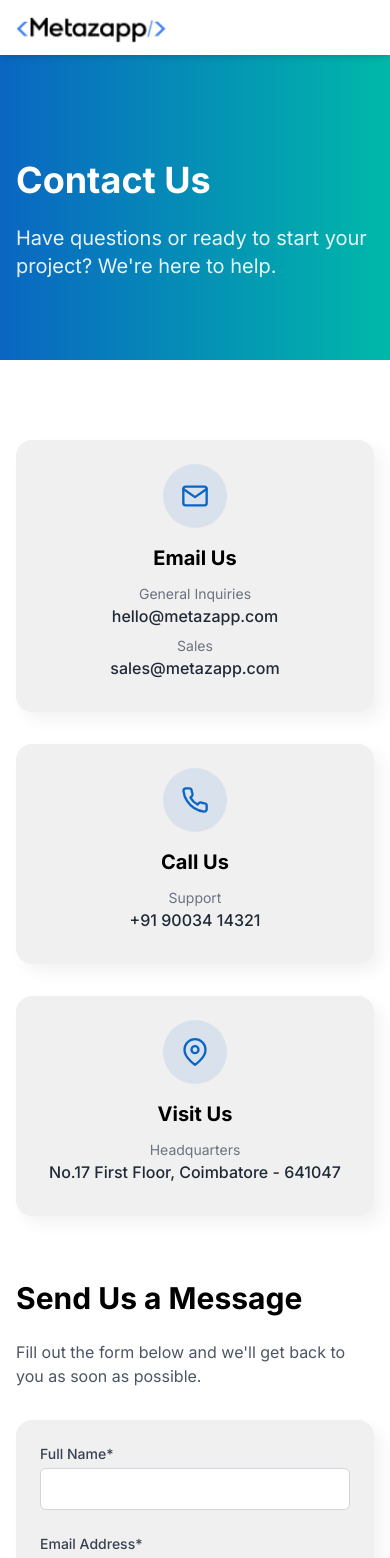
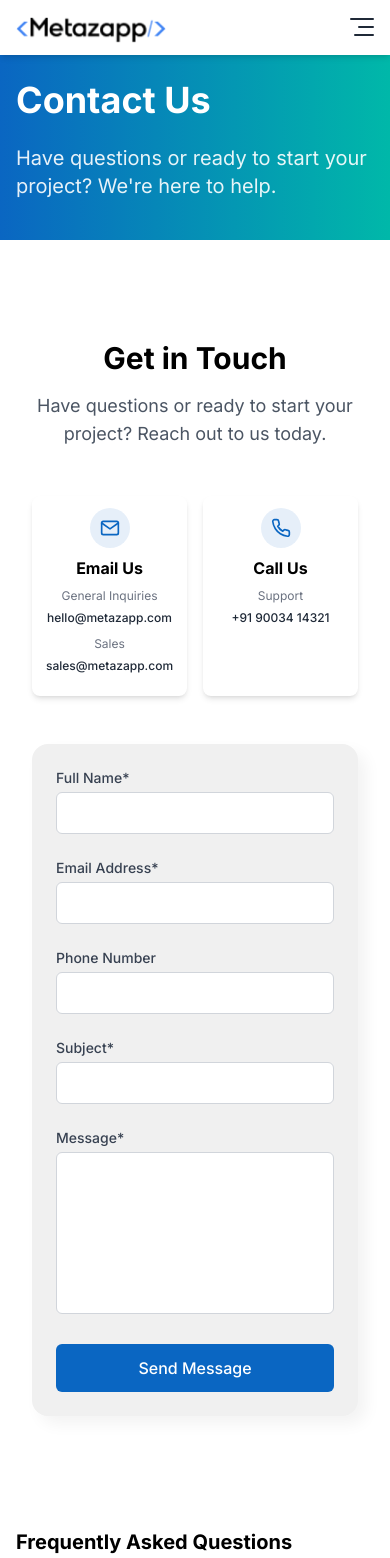
Before and after one commit to metazapp/meta-site-next, a Next.js app: page /contact in a window 390 px wide. Shown: the top 1558 px of the page. Built offline with nearby package versions, Linux system fonts and the light colour scheme.

Commit message:
mar27:upd

```diff
--- a/app/(pages)/contact/page.tsx
+++ b/app/(pages)/contact/page.tsx
@@ -1,8 +1,7 @@
 import { Metadata } from "next";
-import ContactForm from "@/app/components/forms/ContactForm";
-import { FiMail, FiPhone, FiMapPin } from "react-icons/fi";
 import FaqAccordion from "@/app/components/sections/FaqAccordion";
 import { faqs } from "@/app/utils/mockData";
+import ContactSection from "@/app/components/sections/ContactSection";
 
 export const metadata: Metadata = {
   title: "Contact Us - Metazapp",
@@ -20,7 +19,7 @@
   return (
     <>
      {/* Hero Banner */}
-      <section className="pt-40 pb-20 bg-gradient-to-r from-primary to-secondary text-white">
+<section className="pt-20 pb-10 bg-gradient-to-r from-primary to-secondary text-white">
   <div className="container mx-auto px-4">
     <div className="max-w-2xl">
       <h1 className="text-4xl md:text-5xl font-bold mb-6">Contact Us</h1>
@@ -32,78 +31,20 @@
 </section>
 
 {/* Contact Information */}
-      <section className="py-20">
+<section className="py-5">
   <div className="container mx-auto px-4">
-          <div className="grid grid-cols-1 md:grid-cols-3 gap-8 mb-16">
-            <div className="bg-white p-6 rounded-lg shadow-md text-center neumorph">
-              <div className="inline-flex items-center justify-center w-16 h-16 rounded-full bg-primary/10 mb-4">
-                <FiMail size={28} className="text-primary" />
-              </div>
-              <h3 className="text-xl font-bold mb-3">Email Us</h3>
-              <div className="mb-2">
-                <p className="text-gray-500 text-sm">General Inquiries</p>
-                <a
-                  href="mailto:hello@metazapp.com"
-                  className="text-gray-800 font-medium hover:text-primary transition-colors"
-                >
-                  hello@metazapp.com
-                </a>
-              </div>
-              <div className="mb-2">
-                <p className="text-gray-500 text-sm">Sales</p>
-                <a
-                  href="mailto:sales@metazapp.com"
-                  className="text-gray-800 font-medium hover:text-primary transition-colors"
-                >
-                  sales@metazapp.com
-                </a>
-              </div>
-            </div>
+    <ContactSection />
 
-            <div className="bg-white p-6 rounded-lg shadow-md text-center neumorph">
-              <div className="inline-flex items-center justify-center w-16 h-16 rounded-full bg-primary/10 mb-4">
-                <FiPhone size={28} className="text-primary" />
-              </div>
-              <h3 className="text-xl font-bold mb-3">Call Us</h3>
-              <div className="mb-2">
-                <p className="text-gray-500 text-sm">Support</p>
-                <a
-                  href="tel:+919003414321"
-                  className="text-gray-800 font-medium hover:text-primary transition-colors"
-                >
-                  +91 90034 14321
-                </a>
-              </div>
-            </div>
-
-            <div className="bg-white p-6 rounded-lg shadow-md text-center neumorph">
-              <div className="inline-flex items-center justify-center w-16 h-16 rounded-full bg-primary/10 mb-4">
-                <FiMapPin size={28} className="text-primary" />
-              </div>
-              <h3 className="text-xl font-bold mb-3">Visit Us</h3>
-              <div className="mb-2">
-                <p className="text-gray-500 text-sm">Headquarters</p>
-                <p className="text-gray-800 font-medium">
-                  No.17 First Floor, Coimbatore - 641047
-                </p>
-              </div>
-            </div>
-          </div>
-
-          <div className="grid grid-cols-1 lg:grid-cols-2 gap-12">
-            <div>
-              <h2 className="text-3xl font-bold mb-6">Send Us a Message</h2>
-              <p className="text-gray-600 mb-8">
-                Fill out the form below and we&apos;ll get back to you as soon as possible.
-              </p>
-              <ContactForm />
-            </div>
-
-            <div>
+    <div className="grid grid-cols-1 md:grid-cols-2 gap-6 md:gap-8 mt-8">
+      {/* Google Maps Column */}
+      {/* <div className="order-1 md:order-2">
         <div className="h-96 bg-gray-200 rounded-lg flex items-center justify-center mb-8 neumorph">
           <span className="text-gray-500">Google Maps Integration</span>
         </div>
+      </div> */}
 
+      {/* FAQ Column */}
+      <div className="order-2 md:order-1">
         <h3 className="text-xl font-bold mb-4">Frequently Asked Questions</h3>
         <FaqAccordion faqs={contactFaqs} />
       </div>
--- a/app/(pages)/products/page.tsx
+++ b/app/(pages)/products/page.tsx
@@ -1,4 +1,3 @@
-
 import { Metadata } from "next";
 import SectionHeading from "@/app/components/ui/SectionHeading";
 import Button from "@/app/components/ui/Button";
--- a/app/components/forms/ContactForm.tsx
+++ b/app/components/forms/ContactForm.tsx
@@ -85,7 +85,7 @@
 
   return (
     <form onSubmit={handleSubmit} className="neumorph p-6 md:p-8">
-      {submitStatus.message && (
+{/*       {submitStatus.message && (
         <div
           className={`mb-6 p-4 rounded-md ${
             submitStatus.success
@@ -95,7 +95,7 @@
         >
           {submitStatus.message}
         </div>
-      )}
+      )} */}
 
       <div className="grid grid-cols-1 md:grid-cols-2 gap-6">
         <div>
@@ -203,6 +203,17 @@
             : "Send Message"}
         </Button>
       </div>
+      {submitStatus.message && (
+        <div
+          className={`mb-6 p-4 rounded-md ${
+            submitStatus.success
+              ? "bg-green-100 text-green-700 border border-green-200"
+              : "bg-red-100 text-red-700 border border-red-200"
+          }`}
+        >
+          {submitStatus.message}
+        </div>
+      )}
     </form>
   );
 };
--- a/app/components/layout/Footer.tsx
+++ b/app/components/layout/Footer.tsx
@@ -2,6 +2,7 @@
 
 import { useState } from "react";
 import Link from "next/link";
+import Image from "next/image";
 import { FiMail, FiPhone, FiMapPin, FiInstagram, FiTwitter, FiFacebook, FiLinkedin } from "react-icons/fi";
 
 const Footer = () => {
@@ -20,9 +21,17 @@
       <div className="container mx-auto px-4">
         <div className="grid grid-cols-1 md:grid-cols-2 lg:grid-cols-4 gap-8 mb-8">
         <div>
-            <h3 className="text-xl font-bold mb-4 gradient-text">Metazapp</h3>
+  <div className="mb-4">
+    <Image
+      src="/Metazapp-Logo.png"
+      alt="Metazapp Logo"
+      width={150}
+      height={40}
+      className="object-contain"
+    />
+  </div>
   <p className="text-gray-400 mb-4">
-              Innovative software solutions for GenZ, students, and professionals.
+    Empowering Innovation with Smart & Scalable Software Solutions.
   </p>
   <div className="flex space-x-4">
     <a
@@ -115,9 +124,11 @@
             <ul className="space-y-3">
             <li className="flex items-start">
              <FiMapPin className="text-primary mr-3 mt-1" size={18} />
-                <span className="text-gray-400">
-                  No.17 First Floor, Coimbatore - 641047
-                </span>
+             <div className="text-gray-400">
+               <span className="block">17, First Floor,</span>
+               <span className="block">Mettupalayam Road,</span>
+               <span className="block">Coimbatore - 641047</span>
+             </div>
              </li>
               <li className="flex items-center">
                 <FiPhone className="text-primary mr-3" size={18} />
--- a/app/components/layout/Navbar.tsx
+++ b/app/components/layout/Navbar.tsx
@@ -81,7 +81,7 @@
           </Link>
         </nav>
 
-        {/* Mobile Menu Button */}
+        {/* Mobile Menu Button - Fixed the color for visibility */}
         <button
           onClick={() => setIsMobileMenuOpen(!isMobileMenuOpen)}
           className="md:hidden relative z-10 focus:outline-none"
@@ -92,33 +92,27 @@
               className={`block h-0.5 rounded transition-all duration-300 ${
                 isMobileMenuOpen
                   ? "w-6 -rotate-45 translate-y-1 bg-gray-800"
-                  : isScrolled
-                  ? "w-6 bg-gray-800"
-                  : "w-6 bg-white"
+                  : "w-6 bg-gray-800" // Always gray-800 for visibility
               }`}
             ></span>
             <span
               className={`block h-0.5 rounded transition-all duration-300 ${
                 isMobileMenuOpen
                   ? "w-6 opacity-0"
-                  : isScrolled
-                  ? "w-4 bg-gray-800"
-                  : "w-4 bg-white"
+                  : "w-4 bg-gray-800" // Always gray-800 for visibility
               }`}
             ></span>
             <span
               className={`block h-0.5 rounded transition-all duration-300 ${
                 isMobileMenuOpen
                   ? "w-6 rotate-45 -translate-y-1 bg-gray-800"
-                  : isScrolled
-                  ? "w-5 bg-gray-800"
-                  : "w-5 bg-white"
+                  : "w-5 bg-gray-800" // Always gray-800 for visibility
               }`}
             ></span>
           </div>
         </button>
 
-        {/* Mobile Menu */}
+        {/* Mobile Menu - Now always visible when open */}
         {isMobileMenuOpen && (
           <motion.div
             initial={{ opacity: 0, y: -20 }}
--- a/app/components/sections/ContactSection.tsx
+++ b/app/components/sections/ContactSection.tsx
@@ -1,7 +1,7 @@
 "use client";
 
 import React from "react";
-import { FiMail, FiPhone, FiMapPin } from "react-icons/fi";
+import { FiMail, FiPhone } from "react-icons/fi";
 import ScrollReveal from "../animations/ScrollReveal";
 import SectionHeading from "../ui/SectionHeading";
 import ContactForm from "../forms/ContactForm";
@@ -22,13 +22,6 @@
       details: [
         { label: "Support", value: "+91 90034 14321" }
       ]
-    },
-    {
-      icon: <FiMapPin size={24} className="text-primary" />,
-      title: "Visit Us",
-      details: [
-        { label: "Headquarters", value: "No.17 First Floor, Coimbatore - 641047" }
-      ]
     }
   ];
 
@@ -43,7 +36,7 @@
           />
         </ScrollReveal>
 
-        <div className="grid grid-cols-2 lg:grid-cols-3 gap-4 md:gap-8 mt-12">
+        <div className="grid grid-cols-2 lg:grid-cols-2 gap-4 md:gap-8 mt-12">
           {contactInfo.map((item, index) => (
             <ScrollReveal key={index} delay={index * 0.5}>
               <div className="bg-white p-3 md:p-6 rounded-lg shadow-md text-center h-full flex flex-col">
--- a/app/components/sections/ProductsDisplay.tsx
+++ b/app/components/sections/ProductsDisplay.tsx
@@ -52,7 +52,7 @@
         {filteredProducts.map((product) => (
           <div
             key={product.id}
-            className="bg-white rounded-lg overflow-hidden shadow-lg hover-lift"
+            className="bg-white rounded-lg overflow-hidden shadow-lg hover-lift flex flex-col h-full"
           >
             <div className="relative h-48 overflow-hidden">
               <Image
@@ -62,13 +62,15 @@
                 className="object-cover"
               />
             </div>
-            <div className="p-3 md:p-6">
+            <div className="p-3 md:p-6 flex flex-col flex-grow">
               <span className="inline-block px-3 py-1 text-xs font-semibold text-primary bg-primary/10 rounded-full mb-3">
                 {product.category}
               </span>
               <h3 className="text-xl font-bold mb-2">{product.title}</h3>
-              <p className="text-gray-600 mb-4">{product.description}</p>
-              <div className="flex flex-col sm:flex-row gap-2">
+              <div className="mb-4 flex-grow overflow-hidden relative">
+                <p className="text-gray-600 line-clamp-3">{product.description}</p>
+              </div>
+              <div className="flex flex-col sm:flex-row gap-2 mt-auto pt-2">
                 <Button
                   onClick={() => handleOpenModal(product)}
                   variant="primary"
```
Also changed, not shown: app/(pages)/blog/page.tsx (+17 -20 lines), app/(pages)/career/page.tsx (+14 -3 lines), app/components/ui/ProductModal.tsx (+18 -11 lines), next.config.ts (line endings or trailing spaces), public/images/default.jpg, public/images/og-image.jpg. Lines whose indentation alone changed are shown as unchanged.
